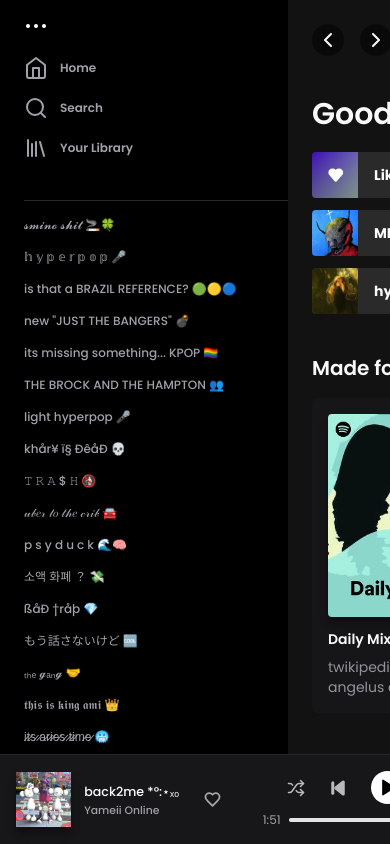
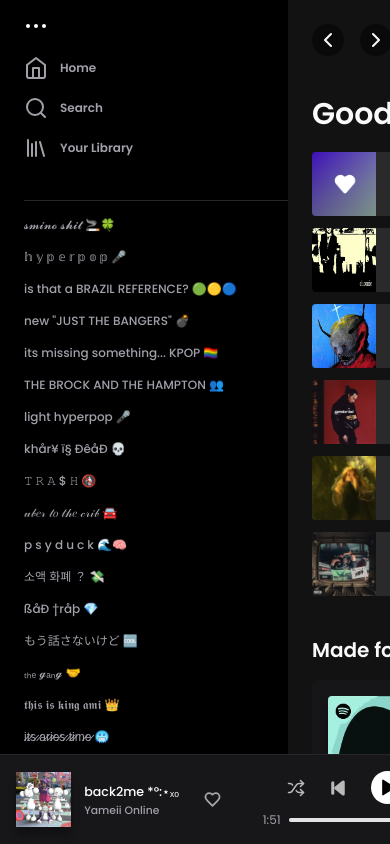
Before and after one commit to abacaxiguy/spotify-clone, a Next.js app: page / in a window 390 px wide. Shown: the top 844 px of the page. Built offline with nearby package versions, Linux system fonts and the light colour scheme.

Commit message:
Creating dynamic section title by items number ✨

```diff
--- a/src/app/page.tsx
+++ b/src/app/page.tsx
@@ -15,7 +15,7 @@
                     <NavIcons />
                     <WelcomeTitle />
 
-                    <div className="text-sm grid grid-cols-2 gap-3 mt-5 xl:gap-4 xl:grid-cols-3 ">
+                    <div className="text-sm grid grid-cols-1 gap-3 mt-5 md:grid-cols-2 xl:gap-4 xl:grid-cols-3 ">
                         <Playlist playlistName="Liked songs" artist="icon" playlist="liked.png" />
                         <Playlist playlistName="chronic" artist="twikipedia" playlist="chronic.jpg" />
                         <Playlist playlistName="MILDRED" artist="Grim Salvo" playlist="mildred.jpg" />
@@ -52,7 +52,7 @@
                         <SongCard type="artist" src="/artists/aries.jpeg" name="Aries" description="Artist" responsiveSize="ml" />
                     </div>
 
-                    <SectionTitle title="Uniquely yours" showMore={false} />
+                    <SectionTitle title="Uniquely yours" itens={5} />
 
                     <div className="grid grid-cols-2 sm:grid-cols-2 md:grid-cols-3 lg:grid-cols-4 xl:grid-cols-5 ml:grid-cols-6 gap-6 mt-4">
                         <SongCard type="mix" src="/uniquely_yours/on_repeat.jpg" name="On Repeat" description="Songs you love right now" />
--- a/src/components/Playlist.tsx
+++ b/src/components/Playlist.tsx
@@ -11,14 +11,7 @@
 export function Playlist({ playlistName, artist, playlist }: PlaylistProps) {
     return (
         <a href="" className="group bg-white/10 hover:bg-white/20 transition-colors duration-300 rounded flex items-center gap-4 overflow-hidden">
-            <Image
-                src={"/playlists/" + playlist}
-                alt={`Album cover for "${playlistName} - ${artist}"`}
-                width={46}
-                height={46}
-                className="md:w-14 md:h-14 lg:w-16 lg:h-16 xl:w-20 xl:h-20"
-                quality={100}
-            />
+            <Image src={"/playlists/" + playlist} alt={`Album cover for "${playlistName} - ${artist}"`} width={64} height={64} className="lg:w-16 lg:h-16 xl:w-20 xl:h-20" quality={100} />
             <strong>{playlistName}</strong>
             <button className="transition-opacity opacity-0 duration-300 group-hover:opacity-100 rounded-full p-2.5 bg-green-500 text-black ml-auto mr-4 shadow-xs">
                 <Play fill="#000" className="pl-1" />
--- a/src/components/SectionTitle.tsx
+++ b/src/components/SectionTitle.tsx
@@ -1,12 +1,15 @@
 interface SectionTitleProps {
     title: string;
+    itens?: number;
 }
 
-export function SectionTitle({ title }: SectionTitleProps) {
+export function SectionTitle({ title, itens = 6 }: SectionTitleProps) {
+    const responsiveSize = itens > 5 ? false : itens > 4 ? "max-xl:block" : itens > 3 ? "max-lg:block" : "max-md:block";
+
     return (
         <div className="flex items-center mt-10 justify-between">
             <h2 className="font-semibold text-xl">{title}</h2>
-            <span className="text-zinc-300/75 font-semibold text-sm">
+            <span className={`text-zinc-300/75 font-semibold text-sm ${responsiveSize && `${responsiveSize} hidden`}`}>
                 <a href="" className="hover:underline">
                     Show all
                 </a>
```
